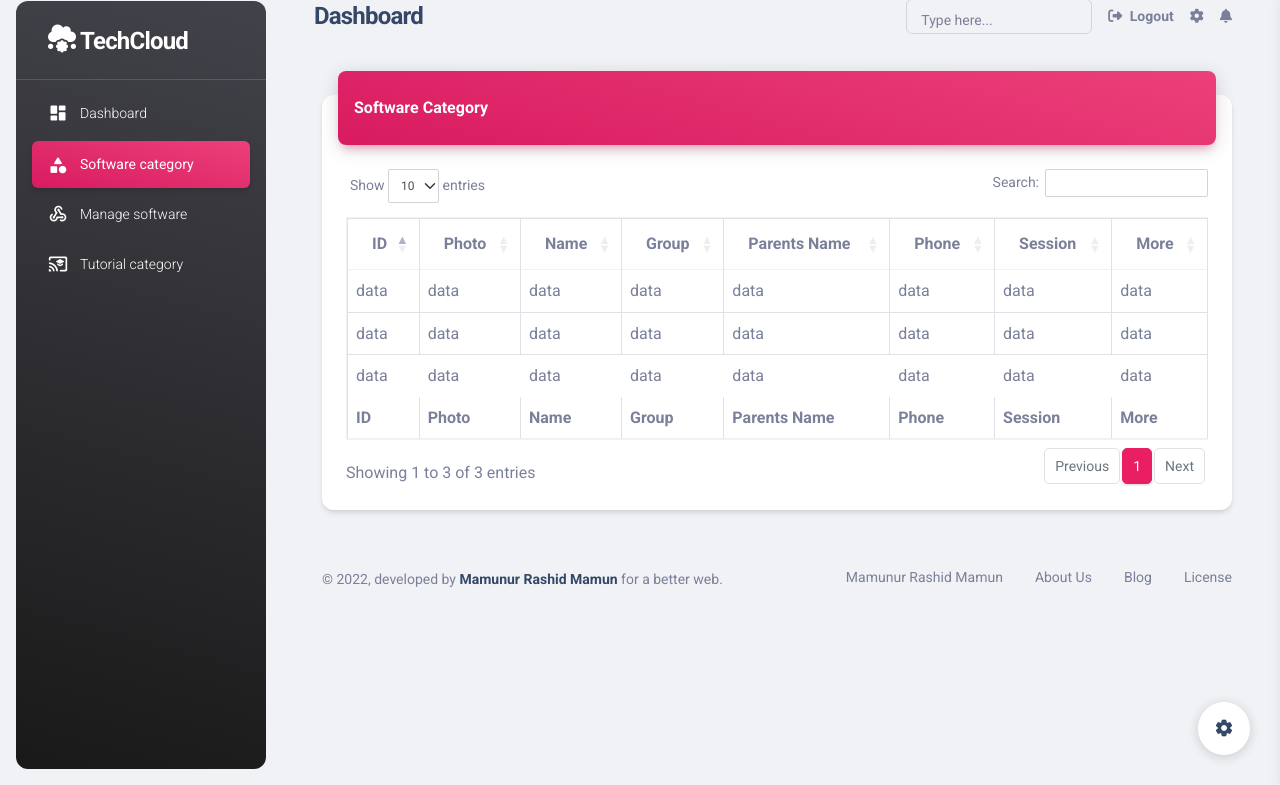
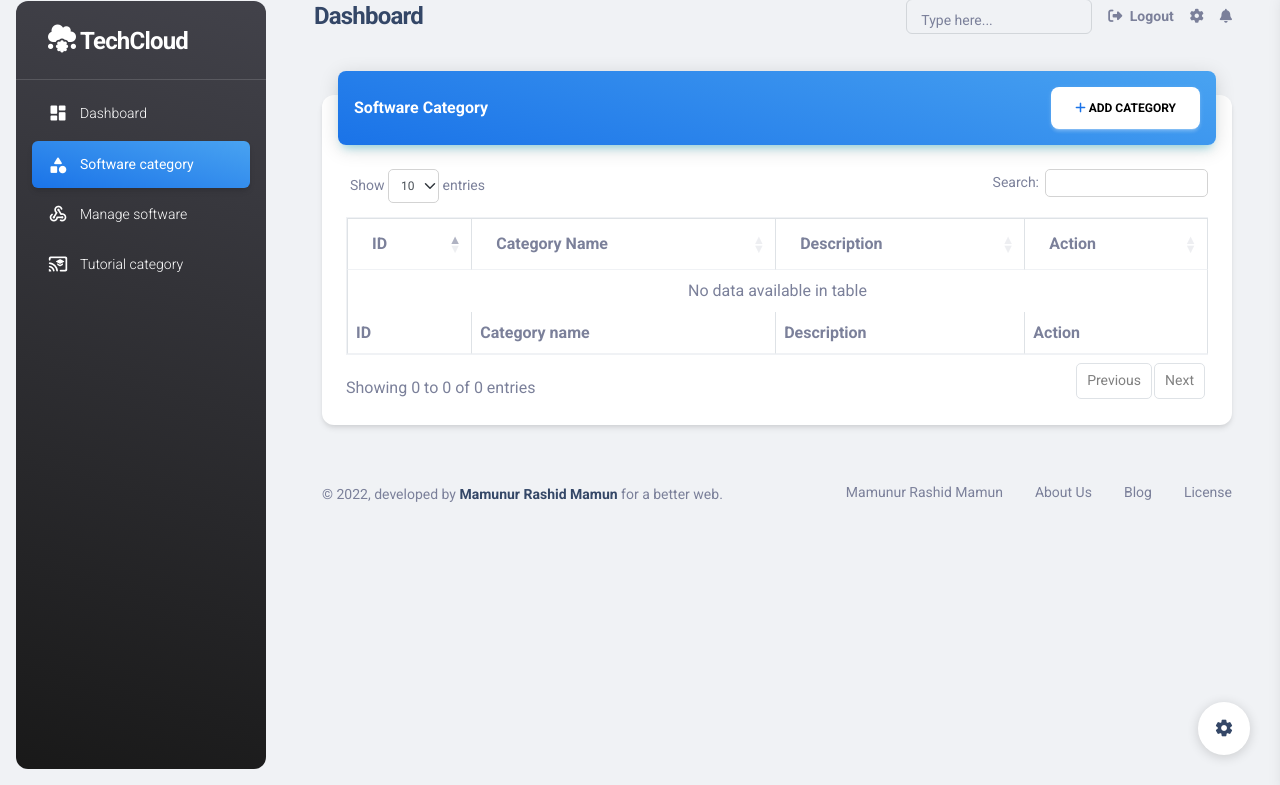
Before and after one commit to mr-mamun-50/TechCloud_free_resource_sharing_web_app, a PHP site: page /software_category in a window 1280 px wide. Shown: the part 15-800 px from the top of the page. Run offline with PHP 8.4, Linux system fonts and the light colour scheme; the visitor is signed in with stand-in values (Sample User, id 1); data that the repository does not hold is empty; some libraries are stand-ins or nearby versions.

Commit message:
Software category added

```diff
--- a/admin/assets/css/custom_style.css
+++ b/admin/assets/css/custom_style.css
@@ -1,6 +1,7 @@
 .input-border input,
 .input-border select {
     border: 1px solid lightgrey !important;
+    border-radius: 5px;
 }
 .input-border .page-item .page-link,
 .input-border .page-item span {
@@ -8,5 +9,19 @@
     width: auto;
     padding-left: 10px;
     padding-right: 10px;
+    background: none;
+    color: grey;
     /* margin: 3px; */
 }
+
+.input-group.input-group-outline.is-focused .form-label + .form-control,
+.input-group.input-group-outline.is-filled .form-label + .form-control {
+    border-color: #449ef0 !important;
+    border-top-color: transparent !important;
+    box-shadow: inset 1px 0 #449ef0, inset -1px 0 #449ef0, inset 0 -1px #449ef0;
+}
+
+.form-group input,
+.form-group textarea {
+    border: 1px solid lightgrey !important;
+}
--- a/admin/class/function.php
+++ b/admin/class/function.php
@@ -39,4 +39,33 @@ class TechCloud
         unset($_SESSION['admin_name']);
         header('location:index.php');
     }
+
+    public function add_soft_cat($data)
+    {
+        $cat_name = $data['cat_name'];
+        $cat_desc = $data['cat_desc'];
+
+        $query = "INSERT INTO software_category(cat_name, cat_desc) VALUE('$cat_name', '$cat_desc')";
+
+        if (mysqli_query($this->conn, $query)) {
+            return "New category added!!";
+        }
+    }
+    public function display_soft_cat()
+    {
+        $query = "SELECT * FROM software_category";
+
+        if (mysqli_query($this->conn, $query)) {
+            $soft_cat = mysqli_query($this->conn, $query);
+            return $soft_cat;
+        }
+    }
+    public function delete_soft_cat($id)
+    {
+        $query = "DELETE FROM software_category WHERE id=$id";
+
+        if (mysqli_query($this->conn, $query)) {
+            return "Category Deleted Seccessfully";
+        }
+    }
 }
--- a/admin/includes/sidenav.php
+++ b/admin/includes/sidenav.php
@@ -13,7 +13,7 @@
     <div class="w-auto  max-height-vh-100" id="sidenav-collapse-main">
         <ul class="navbar-nav">
             <li class="nav-item">
-                <a class="nav-link text-white <?php if ($view == 'dashboard') echo "active bg-gradient-primary" ?>" href="dashboard.php">
+                <a class="nav-link text-white <?php if ($view == 'dashboard') echo "active bg-gradient-info" ?>" href="dashboard.php">
                     <div class="text-white text-center me-2 d-flex align-items-center justify-content-center">
                         <i class="material-icons opacity-10">dashboard</i>
                     </div>
@@ -21,7 +21,7 @@
                 </a>
             </li>
             <li class="nav-item">
-                <a class="nav-link text-white <?php if ($view == 'software_category') echo "active bg-gradient-primary" ?>" href="software_category.php">
+                <a id="soft_cat" class="nav-link text-white <?php if ($view == 'software_category') echo "active bg-gradient-info" ?>" href="software_category.php">
                     <div class="text-white text-center me-2 d-flex align-items-center justify-content-center">
                         <i class="material-icons opacity-10">category</i>
                     </div>
--- a/admin/views/software_category_view.php
+++ b/admin/views/software_category_view.php
@@ -1,80 +1,130 @@
+<?php
+
+if (isset($_POST['add_soft_cat'])) {
+    $return_msg = $obj->add_soft_cat($_POST);
+}
+
+$cat_data = $obj->display_soft_cat();
+
+if (isset($_GET['status'])) {
+    if ($_GET['status'] == 'delete') {
+        $catID = $_GET['id'];
+        $dltMsg = $obj->delete_soft_cat($catID);
+    }
+}
+
+?>
+
 <div class="container-fluid py-2">
     <div class="row">
         <div class="col-12">
             <div class="card my-4">
                 <div class="card-header p-0 position-relative mt-n4 mx-3 z-index-2">
-                    <div class="bg-gradient-primary shadow-primary border-radius-lg pt-4 pb-3">
-                        <h6 class="text-white text-capitalize ps-3">Software Category</h6>
+                    <div class="bg-gradient-info shadow-info border-radius-lg py-3 d-flex justify-content-between">
+                        <h6 class="text-white text-capitalize ps-3 mt-2">Software Category</h6>
+                        <button class="btn btn-white my-0 mr-3" data-toggle="modal" data-target="#staticBackdrop"><i class="fas fa-plus text-info"></i> Add Category</button>
                     </div>
                 </div>
+
+                <?php if (isset($return_msg)) { ?>
+
+                    <div class="alert alert-success alert-dismissible text-white text-center m-3" role="alert">
+                        <span class=""><?php echo $return_msg; ?></span>
+                        <button type="button" class="btn-close text-lg py-3 opacity-10" data-bs-dismiss="alert" aria-label="Close">
+                            <span aria-hidden="true">&times;</span>
+                        </button>
+                    </div>
+                <?php } ?>
+
                 <div class="card-body p-4 input-border">
                     <div class="table-responsive">
                         <table class="table table-bordered" id="dataTable" width="100%" cellspacing="0">
                             <thead>
                                 <tr>
                                     <th>ID</th>
-                                    <th>Photo</th>
-                                    <th>Name</th>
-                                    <th>Group</th>
-                                    <th>Parents Name</th>
-                                    <th>Phone</th>
-                                    <th>Session</th>
-                                    <th>More</th>
+                                    <th>Category name</th>
+                                    <th>Description</th>
+                                    <th>Action</th>
                                 </tr>
                             </thead>
                             <tfoot>
                                 <tr>
                                     <th>ID</th>
-                                    <th>Photo</th>
-                                    <th>Name</th>
-                                    <th>Group</th>
-                                    <th>Parents Name</th>
-                                    <th>Phone</th>
-                                    <th>Session</th>
-                                    <th>More</th>
+                                    <th>Category name</th>
+                                    <th>Description</th>
+                                    <th>Action</th>
                                 </tr>
                             </tfoot>
                             <tbody>
+                                <?php while ($category = mysqli_fetch_assoc($cat_data)) { ?>
 
-                                <tr>
-                                    <td>data</td>
-                                    <td>data</td>
-                                    <td>data</td>
-                                    <td>data</td>
-                                    <td>data</td>
-                                    <td>data</td>
-                                    <td>data</td>
-                                    <td>data</td>
-                                </tr>
-                                <tr>
-                                    <td>data</td>
-                                    <td>data</td>
-                                    <td>data</td>
-                                    <td>data</td>
-                                    <td>data</td>
-                                    <td>data</td>
-                                    <td>data</td>
-                                    <td>data</td>
-                                </tr>
-                                <tr>
-                                    <td>data</td>
-                                    <td>data</td>
-                                    <td>data</td>
-                                    <td>data</td>
-                                    <td>data</td>
-                                    <td>data</td>
-                                    <td>data</td>
-                                    <td>data</td>
-                                </tr>
+                                    <tr>
+                                        <td><?php echo $category['id'] ?></td>
+                                        <td><?php echo $category['cat_name'] ?></td>
+                                        <td><?php echo $category['cat_desc'] ?></td>
+                                        <td class="btn-group">
+                                            <a href="#" class="btn bg-gradient-info my-0 px-3"><i class="fas fa-edit"></i></a>
+                                            <a href="?status=delete&&id=<?php echo $category['id'] ?>" class="btn bg-gradient-danger my-0 px-3" onclick="return confirm('Do you really want to delete this software category?')"><i class="fas fa-trash"></i></a>
+                                        </td>
 
+                                    </tr>
+
+                                <?php } ?>
                             </tbody>
                         </table>
                     </div>
                 </div>
+
+                <!-- Modal -->
+                <div class="modal fade" id="staticBackdrop" data-backdrop="static" data-keyboard="false" tabindex="-1" aria-labelledby="staticBackdropLabel" aria-hidden="true">
+                    <div class="modal-dialog">
+                        <div class="modal-content">
+                            <div class="modal-header">
+                                <h5 class="modal-title" id="staticBackdropLabel">Add software category</h5>
+                                <button type="button" class="close" data-dismiss="modal" aria-label="Close">
+                                    <span aria-hidden="true">&times;</span>
+                                </button>
+                            </div>
+                            <div class="modal-body">
+                                <form action="" method="POST">
+                                    <div class="form-group">
+                                        <label class="" for="Category name">Category name</label>
+                                        <input name="cat_name" class="form-control p-2" type="text" required>
+                                    </div>
+                                    <div class="form-group">
+                                        <label class="">Description</label>
+                                        <textarea name="cat_desc" class="p-2 form-control" id="" class="form-control" cols="" rows="7" required></textarea>
+                                    </div>
+
+                                    <div class="text-right">
+                                        <button type="button" class="btn" data-dismiss="modal">Close</button>
+                                        <button name="add_soft_cat" type="" class="btn btn-success"><i class="fas fa-plus"></i> Add</button>
+                                    </div>
+
+                                </form>
+                            </div>
+
+                        </div>
+                    </div>
+                </div>
+
             </div>
         </div>
     </div>
 
+</div>
 
 
+<div class="position-fixed bottom-1 end-1 z-index-2">
+    <div class="toast fade hide p-2 bg-white" role="alert" aria-live="assertive" id="successToast" aria-atomic="true">
+        <div class="toast-header border-0">
+            <i class="material-icons text-success me-2">check</i>
+            <span class="me-auto font-weight-bold">Successful</span>
+            <i class="fas fa-times text-md ms-3 cursor-pointer" data-bs-dismiss="toast" aria-label="Close"></i>
+        </div>
+        <hr class="horizontal dark m-0">
+        <div class="toast-body">
+            <?php echo $return_msg; ?>
+        </div>
+    </div>
 </div>
```
Also changed, not shown: 1 other file.
